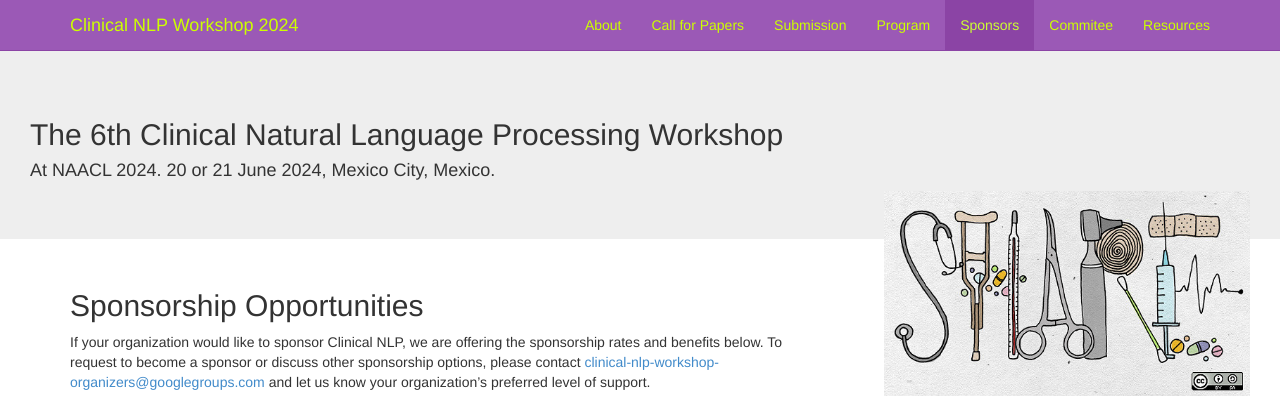
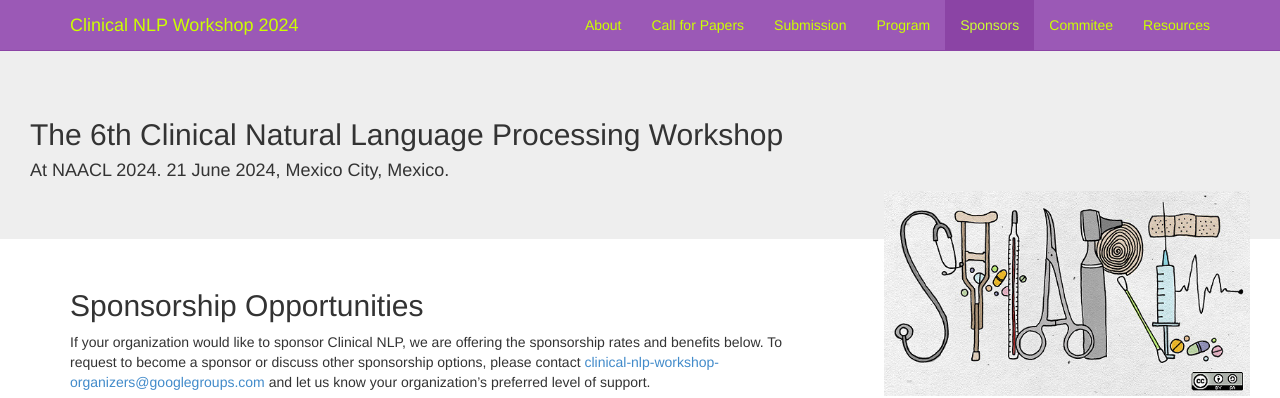
Before and after one commit to clinical-nlp/clinical-nlp.github.io, a Jekyll site: the page built from 2024/sponsors.md, in a window 1280 px wide. Shown: the top 398 px of the page. Built offline with Jekyll 4.4.1, drawn with Linux system fonts in a browser that asks for light colours; nearby versions of some CDN libraries; comment, search, counter and statistics services are not loaded.

Commit message:
Update default_2024.html
Updated the workshop date.

```diff
--- a/_layouts/default_2024.html
+++ b/_layouts/default_2024.html
@@ -51,7 +51,7 @@
 
   <div class="jumbotron">
     <h2>The 6th Clinical Natural Language Processing Workshop</h2>
-    <h4>At NAACL 2024. 20 or 21 June 2024, Mexico City, Mexico.</h4>
+    <h4>At NAACL 2024. 21 June 2024, Mexico City, Mexico.</h4>
     <img src="images/logo1.jpg" class="img-square img-responsive" align=right width="30%">
   </div>
 
```
